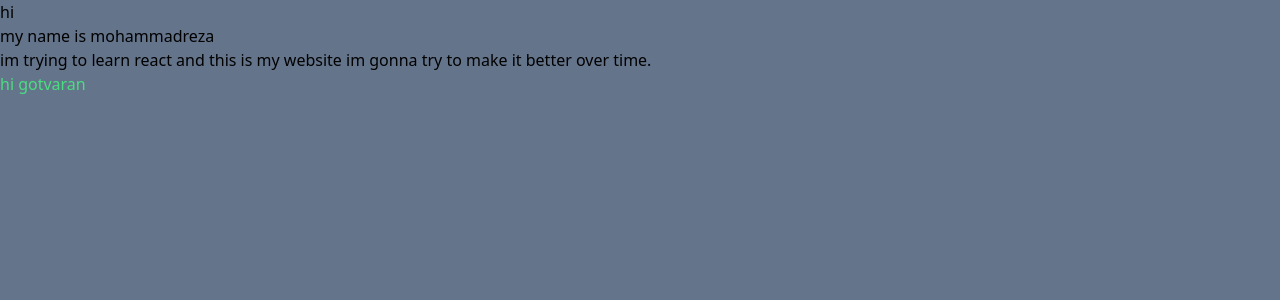
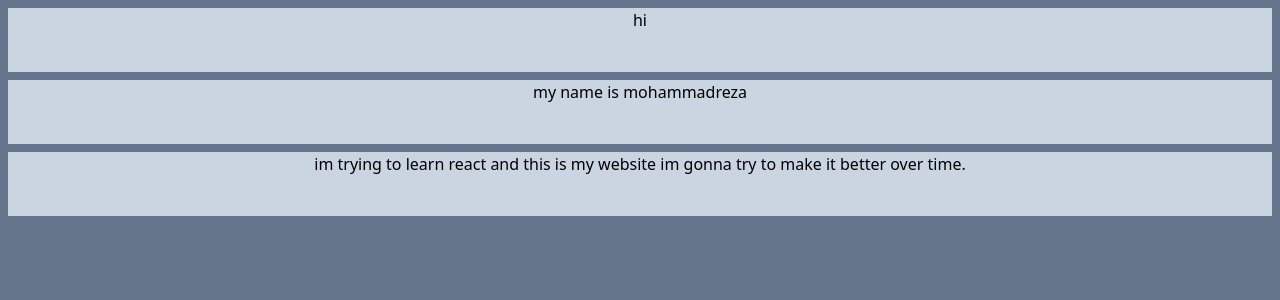
Before and after one commit to Mrkh97/RocketPlaneProject, a React (Create React App) app: page / in a window 1280 px wide. Shown: the top 300 px of the page. Built offline with nearby package versions, Linux system fonts and the light colour scheme.

Commit message:
commit build

```diff
--- a/src/App.js
+++ b/src/App.js
@@ -1,20 +1,20 @@
 function App() {
   return (
     <div className=" bg-slate-500 h-full absolute w-full">
-      <div>
-        <h1>hi</h1>
+      <div className=" bg-slate-300 m-2  h-16">
+        <h1 className=" text-center items-center">hi</h1>
       </div>
-      <div>
-        <h2>
+      <div className=" bg-slate-300 m-2  h-16">
+        <h2 className=" text-center">
           my name is mohammadreza
         </h2>
       </div>
-      <div>
-        <h3>
+      <div className=" bg-slate-300 m-2 h-16 ">
+        <h3 className=" text-center">
           im trying to learn react and this is my website im gonna try to make it better over time.
         </h3>
       </div>
-      <h1 className=" text-green-400">hi gotvaran</h1>
+
     </div>
   );
 }
```
